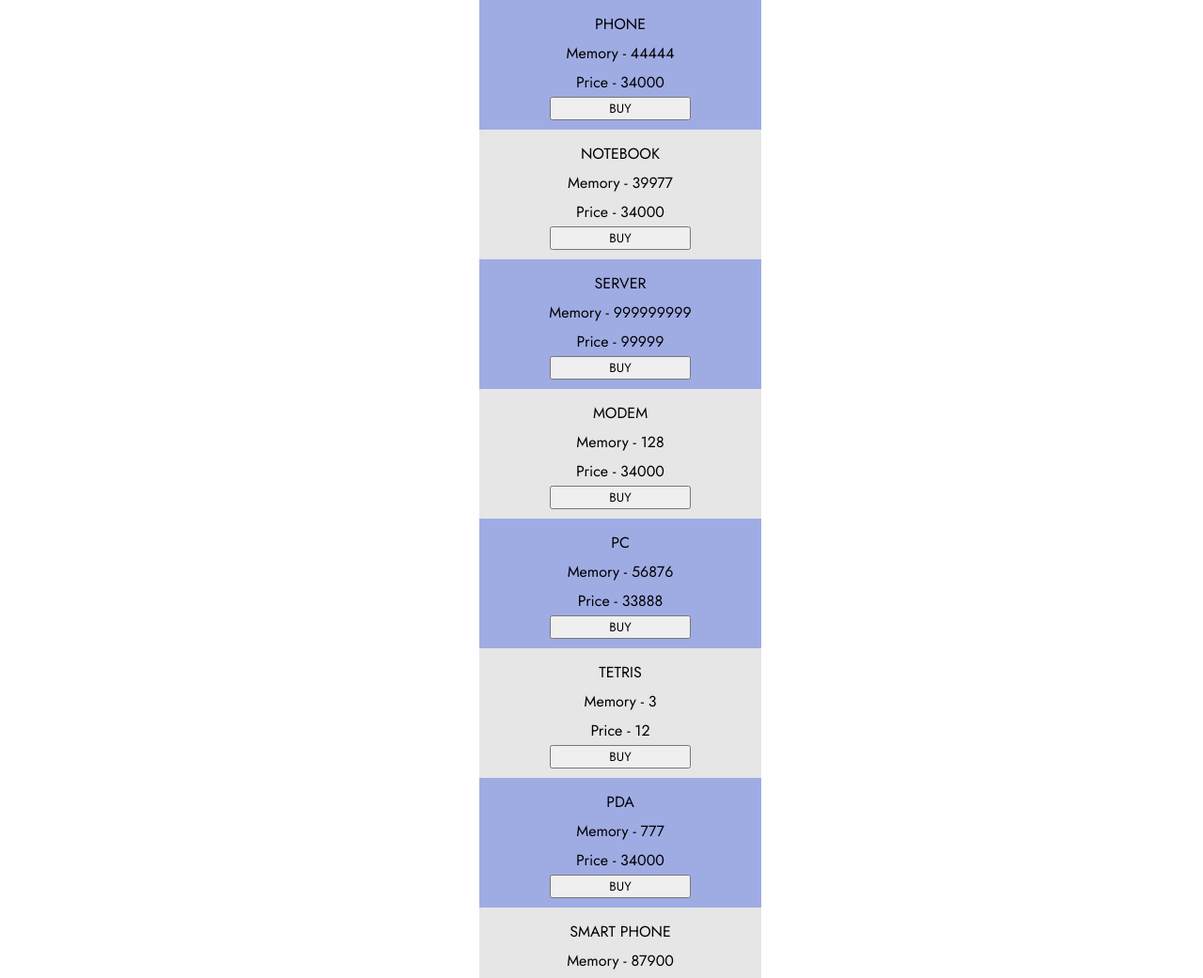
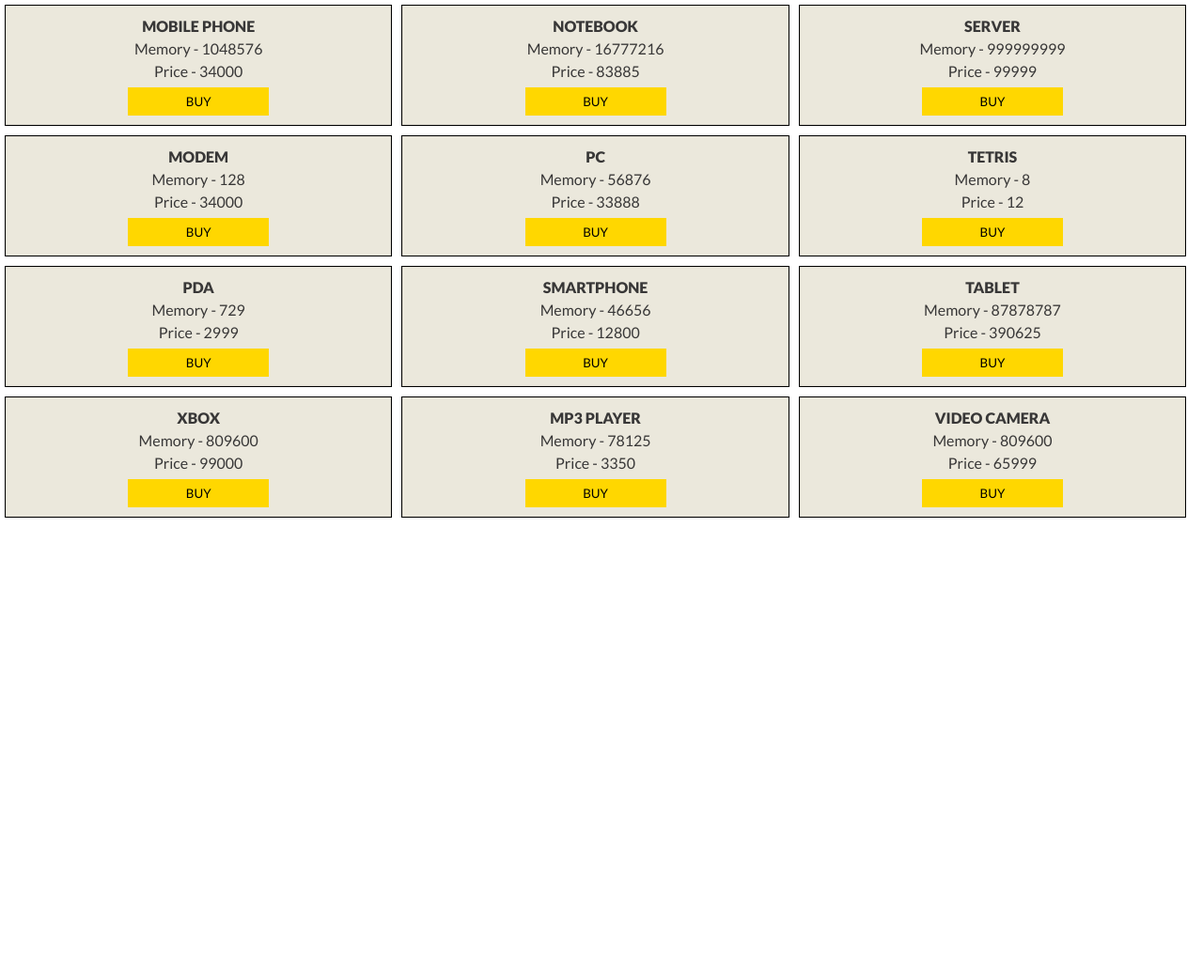
Before and after one commit to sergeybandar/gitFlow, a website with bundled scripts: page index.html in a window 1280 px wide. Shown: the top 1041 px of the page at 94% size. After the commit the page ends 800 px from the top, so only its background shows below. Built offline with nearby package versions, Linux system fonts and the light colour scheme.

Commit message:
Update style

```diff
--- a/data.json
+++ b/data.json
@@ -1,11 +1,11 @@
 [{
-        "title": "Phone",
-        "memory": 44444,
+        "title": "Mobile phone",
+        "memory": 1048576,
         "price": 34000
     }, {
         "title": "Notebook",
-        "memory": 39977,
-        "price": 34000
+        "memory": 16777216,
+        "price": 83885
     },
     {
         "title": "Server",
@@ -24,26 +24,36 @@
     },
     {
         "title": "Tetris",
-        "memory": 3,
+        "memory": 8,
         "price": 12
     },
     {
         "title": "PDA",
-        "memory": 777,
-        "price": 34000
+        "memory": 729,
+        "price": 2999
     }, {
-        "title": "Smart Phone",
-        "memory": 87900,
+        "title": "Smartphone",
+        "memory": 46656,
         "price": 12800
     },
     {
-        "title": "Pad",
+        "title": "Tablet",
         "memory": 87878787,
-        "price": 55555
+        "price": 390625
     },
     {
         "title": "Xbox",
         "memory": 809600,
         "price": 99000
+    },
+    {
+        "title": "MP3 Player",
+        "memory": 78125,
+        "price": 3350
+    },
+    {
+        "title": "Video Camera",
+        "memory": 809600,
+        "price": 65999
     }
 ]
--- a/src/style.css
+++ b/src/style.css
@@ -1,24 +1,36 @@
-@import url('https://fonts.googleapis.com/css2?family=Jost:ital,wght@0,300;0,400;0,600;0,900;1,300;1,400;1,600;1,900&display=swap');
+@import url('https://fonts.googleapis.com/css2?family=Lato:wght@400;900&display=swap');
 * {
     margin: 0;
-    font-family: Jost;
+    font-family: 'Lato', sans-serif;
+    box-sizing: border-box;
 }
 
 #list {
-    width: 300px;
-    margin: 0 auto;
+    display: flex;
+    flex-wrap: wrap;
+    margin: 0px;
+    padding: 0px;
     list-style: none;
     text-align: center;
 }
 
 li {
-    margin: 0;
+    width: calc(33% - 10px);
+    margin: 5px;
     padding: 10px;
-    background-color: #9face4;
+    border: 1px solid black;
+    color: #383737;
+    background-color: #ebe8dc;
+    box-shadow: inset 0 0 1px rgba(0, 0, 0, 0.5);
+    line-height: 16px;
+    transition: .15s ease-in;
 }
 
-li:nth-child(2n) {
-    background-color: #e6e6e6;
+li:hover {
+    box-shadow: 0 0 10px rgba(0, 0, 0, 0.5);
+    font-size: 16.5px;
+    color: #000000;
+    background-color: silver;
 }
 
 p {
@@ -27,8 +39,23 @@
 
 li p:first-child {
     text-transform: uppercase;
+    font-weight: 900;
 }
 
 button {
     width: 150px;
+    height: 30px;
+    margin-top: 5px;
+    background-color: gold;
+    cursor: pointer;
+    border: none;
 }
+
+button:hover {
+    font-weight: 900;
+    outline: 1px solid rgb(0, 0, 0);
+}
+
+button:focus {
+    outline: 1px solid rgb(0, 0, 0);
+}
```
Also changed, not shown: dist/main.js (added).
